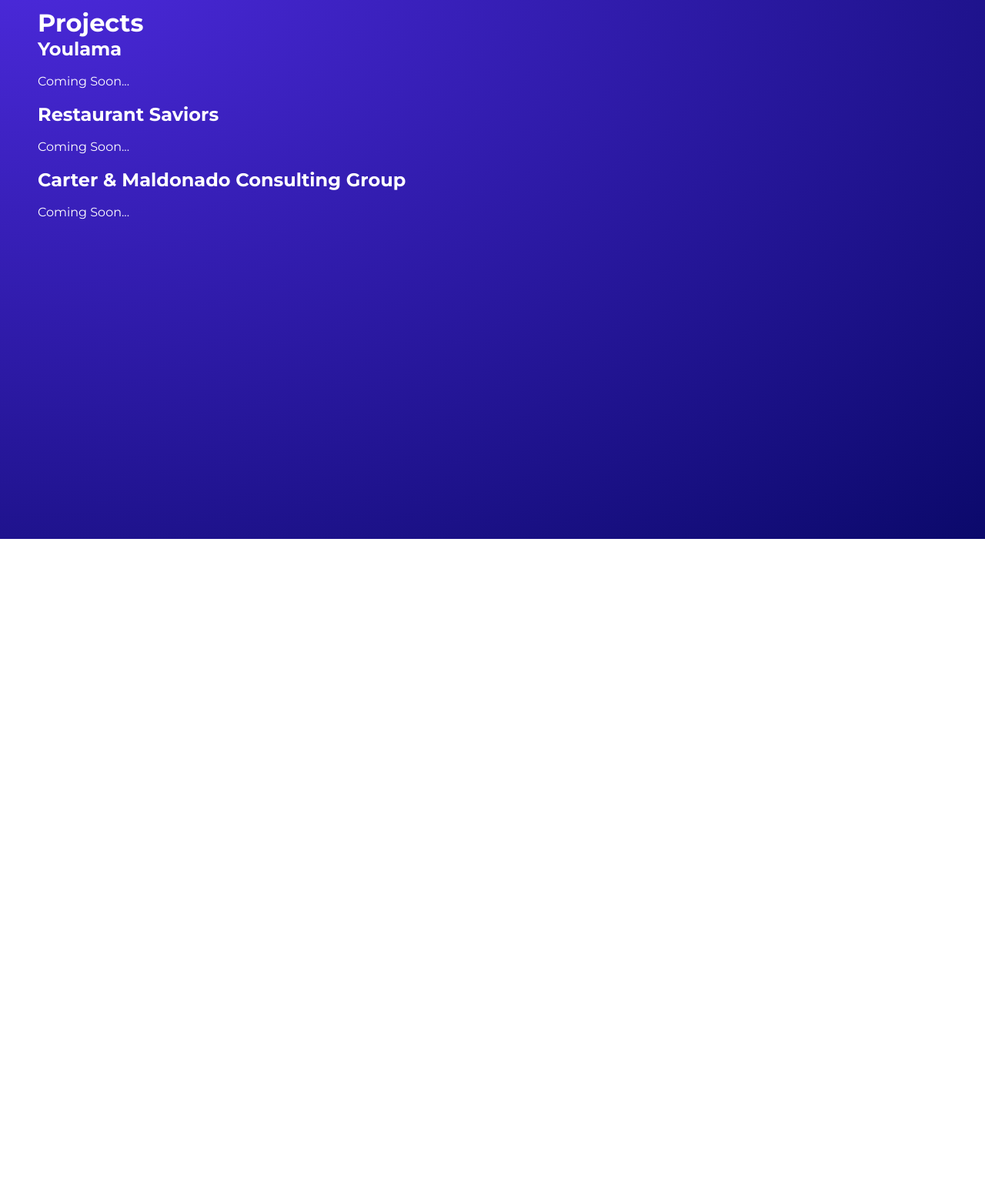
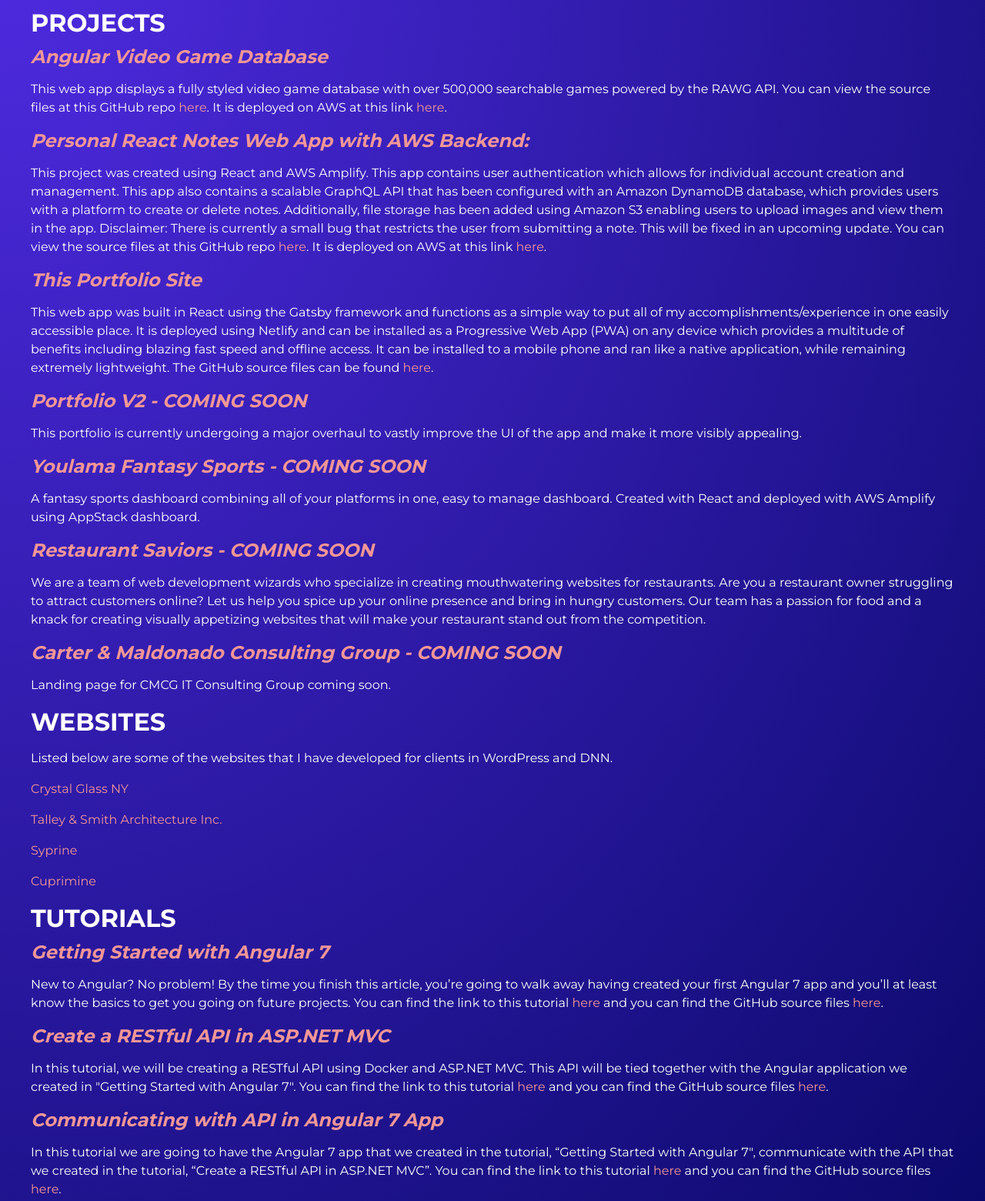
Before and after one commit to AndreCarter-CS/portfolio, a Gatsby site: page /projects in a window 1280 px wide. Shown: the part 100-1660 px from the top of the page at 77% size. Before the commit the page ends 800 px from the top, so only its background shows below. Built offline with nearby package versions, Linux system fonts and the light colour scheme; Gatsby itself is replaced by a stand-in of ours.

Commit message:
added projects + style changes

```diff
--- a/src/pages/about.js
+++ b/src/pages/about.js
@@ -8,7 +8,7 @@ import { StaticImage } from "gatsby-plugin-image";
 
 const About = () => (
   <Layout>
-    <h1>About Me</h1>
+    <h1>ABOUT ME</h1>
       <div className={global.flexContainer}>
         <div className={styles.main}>
           <p>I have over eight years of experience in web development, about two years of experience in web application development, and a year experience in mobile application development. I am a reliable self-starter and I take pride in and excel at being able to grasp new concepts quickly and work my way through difficult problems. I believe that while being skilled in the technical side of things is obviously important, effective communication with your peers is important as well. I have plenty of experience assisting clients with technical issues and bridging the gap between the tech-savvy and those who aren't so technologically inclined.</p>
--- a/src/pages/experience.js
+++ b/src/pages/experience.js
@@ -6,7 +6,7 @@ import Seo from "../components/seo"
 
 const Timeline = () => (
   <Layout>
-    <h1>Experience</h1>
+    <h1>EXPERIENCE</h1>
 
     {/* OnSolve */}
     <div className={styles.company}>
--- a/src/pages/projects.js
+++ b/src/pages/projects.js
@@ -2,18 +2,50 @@ import * as React from "react"
 
 import Layout from "../components/layout"
 import Seo from "../components/seo"
+import * as styles from "../styles/projects.module.css";
 
 const Projects = () => (
   <Layout>
-    <h1>Projects</h1>
-    <h2>Youlama</h2>
-    <p>Coming Soon...</p>
+    <h1>PROJECTS</h1>
 
-    <h2>Restaurant Saviors</h2>
-    <p>Coming Soon...</p>
+    <h2 className={styles.header}><a href='https://main.d2wlyf38dwd4er.amplifyapp.com/'>Angular Video Game Database</a></h2>
+    <p>This web app displays a fully styled video game database with over 500,000 searchable games powered by the RAWG API. You can view the source files at this GitHub repo <a href='https://github.com/AndreCarter-CS/ng-video-game-db'>here</a>. It is deployed on AWS at this link <a href='https://main.d2wlyf38dwd4er.amplifyapp.com/'>here</a>.</p>
 
-    <h2>Carter & Maldonado Consulting Group</h2>
-    <p>Coming Soon...</p>
+    <h2 className={styles.header}><a href='https://main.d1rwhnhyww0m2n.amplifyapp.com/'>Personal React Notes Web App with AWS Backend:</a></h2>
+    <p>This project was created using React and AWS Amplify. This app contains user authentication which allows for individual account creation and management. This app also contains a scalable GraphQL API that has been configured with an Amazon DynamoDB database, which provides users with a platform to create or delete notes. Additionally, file storage has been added using Amazon S3 enabling users to upload images and view them in the app. Disclaimer: There is currently a small bug that restricts the user from submitting a note. This will be fixed in an upcoming update. You can view the source files at this GitHub repo <a href='https://github.com/AndreCarter-CS/amplify-react-graphql'>here</a>. It is deployed on AWS at this link <a href='https://main.d1rwhnhyww0m2n.amplifyapp.com/'>here</a>.</p>
+
+    <h2 className={styles.header}>This Portfolio Site</h2>
+    <p>This web app was built in React using the Gatsby framework and functions as a simple way to put all of my accomplishments/experience in one easily accessible place. It is deployed using Netlify and can be installed as a Progressive Web App (PWA) on any device which provides a multitude of benefits including blazing fast speed and offline access. It can be installed to a mobile phone and ran like a native application, while remaining extremely lightweight. The GitHub source files can be found <a href='https://github.com/AndreCarter-CS/portfolio'>here</a>.</p>
+
+    <h2 className={styles.header}>Portfolio V2 - COMING SOON</h2>
+    <p>This portfolio is currently undergoing a major overhaul to vastly improve the UI of the app and make it more visibly appealing.</p>
+
+    <h2 className={styles.header}>Youlama Fantasy Sports - COMING SOON</h2>
+    <p>A fantasy sports dashboard combining all of your platforms in one, easy to manage dashboard. Created with React and deployed with AWS Amplify using AppStack dashboard.</p>
+
+    <h2 className={styles.header}>Restaurant Saviors - COMING SOON</h2>
+    <p>We are a team of web development wizards who specialize in creating mouthwatering websites for restaurants. Are you a restaurant owner struggling to attract customers online? Let us help you spice up your online presence and bring in hungry customers. Our team has a passion for food and a knack for creating visually appetizing websites that will make your restaurant stand out from the competition.</p>
+
+    <h2 className={styles.header}>Carter & Maldonado Consulting Group - COMING SOON</h2>
+    <p>Landing page for CMCG IT Consulting Group coming soon.</p>
+
+    <h1>WEBSITES</h1>
+    <p>Listed below are some of the websites that I have developed for clients in WordPress and DNN.</p>
+    <p><a href='https://www.crystalglassny.com/'>Crystal Glass NY</a></p>
+    <p><a href='https://www.talleysmitharch.com/'>Talley & Smith Architecture Inc.</a></p>
+    <p><a href='https://www.syprine.com/'>Syprine</a></p>
+    <p><a href='https://www.cuprimine.com/'>Cuprimine</a></p>
+
+    <h1>TUTORIALS</h1>
+    <h2 className={styles.header}><a href='https://medium.com/@andrecarter_76875/getting-started-with-angular-7-7ae1cfba689f'>Getting Started with Angular 7</a></h2>
+    <p>New to Angular? No problem! By the time you finish this article, you’re going to walk away having created your first Angular 7 app and you’ll at least know the basics to get you going on future projects. You can find the link to this tutorial <a href='https://medium.com/@andrecarter_76875/getting-started-with-angular-7-7ae1cfba689f'>here</a> and you can find the GitHub source files <a href='https://github.com/AndreCarter-CS/Angular7-Tutorial/tree/ef5b22c3d6b98ccd98c5109893bc91988de1609f'>here</a>.</p>
+
+    <h2 className={styles.header}><a href='https://medium.com/@andrecarter_76875/create-a-restful-api-in-asp-net-mvc-9701f2600900'>Create a RESTful API in ASP.NET MVC</a></h2>
+    <p>In this tutorial, we will be creating a RESTful API using Docker and ASP.NET MVC. This API will be tied together with the Angular application we created in "Getting Started with Angular 7". You can find the link to this tutorial <a href='https://medium.com/@andrecarter_76875/create-a-restful-api-in-asp-net-mvc-9701f2600900'>here</a> and you can find the GitHub source files <a href='https://github.com/AndreCarter-CS/Create-RESTful-API'>here</a>.</p>
+
+    <h2 className={styles.header}><a href='https://medium.com/@andrecarter_76875/communicating-with-api-in-angular-7-app-9a18b339c3a9'>Communicating with API in Angular 7 App</a></h2>
+    <p>In this tutorial we are going to have the Angular 7 app that we created in the tutorial, “Getting Started with Angular 7", communicate with the API that we created in the tutorial, “Create a RESTful API in ASP.NET MVC”. You can find the link to this tutorial <a href='https://medium.com/@andrecarter_76875/communicating-with-api-in-angular-7-app-9a18b339c3a9'>here</a> and you can find the GitHub source files <a href='https://github.com/AndreCarter-CS/Angular7-Tutorial/tree/2351e77516c70a5fb8768c01c91ad7ad50d88fa2'>here</a>.</p>
+
   </Layout>
 )
 
--- a/src/styles/global.module.css
+++ b/src/styles/global.module.css
@@ -3,7 +3,6 @@
 /* base styles */
 * {
   margin: 0;
-  padding-left: 2px;
   text-decoration: none;
   font-family: "Montserrat";
   color: white;
@@ -18,6 +17,13 @@ body {
 p {
   margin: 16px auto;
   line-height: 1.5em;
+}
+a {
+  color: #f29696;
+}
+
+a:hover {
+  color: #fff;
 }
 
 /* layout & nav */
@@ -41,6 +47,7 @@ nav a {
   font-weight: 400;
   padding-bottom: 8px;
   border-bottom: 3px solid transparent;
+  color: #fff;
 }
 nav a:hover {
   border-color: white;
@@ -57,6 +64,15 @@ footer p{
 }
 
 @media screen and (max-width: 800px) {
+  * {
+    margin: 0;
+    text-decoration: none;
+    padding-left: 2px;
+    padding-right: 2px;
+    font-family: "Montserrat";
+    color: white;
+  }
+
   .flexContainer {
     display: block;
   }
--- a/src/styles/projects.module.css
+++ b/src/styles/projects.module.css
@@ -5,9 +5,17 @@
 .portfolio > h2 {
     font-size: 3em;
     margin-top: 80px;
+    color: #ff0000;
 }
 
 .portfolio > h3 {
     font-size: 2em;
     font-weight: 400;
 }
+
+.header {
+    font-size: 1.5em;
+    margin-top: 10px;
+    font-style: italic;
+    color: #f29696;
+}
```
